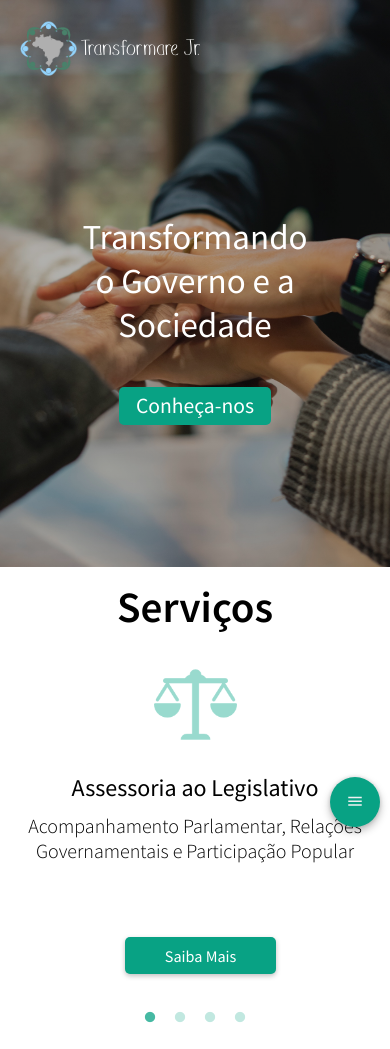
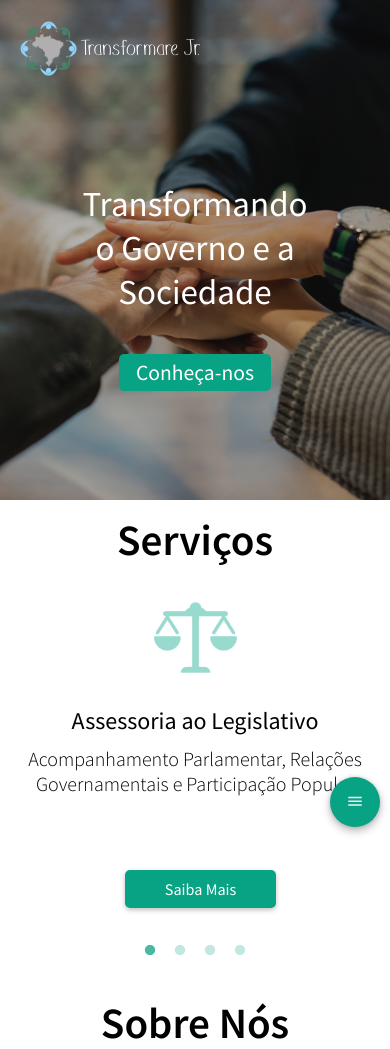
Before and after one commit to citi-onboarding/TransformareJr, a Django app: page / in a window 390 px wide. Shown: the top 1049 px of the page. Run offline with Django 3.2, Linux system fonts and the light colour scheme; data comes from the database, SQL or seed files in the repository; some libraries are stand-ins or nearby versions; some web fonts are replaced.

Commit message:
mudança altura do banner

```diff
--- a/static/css/index.css
+++ b/static/css/index.css
@@ -897,7 +897,7 @@ form{
 /* BANNER */
 @media screen and (max-width: 710px){
     .banner{
-        height: 15cm;
+        height: 500px;
     }
     #logo{
         margin: 20px 0 20px 20px;
```
